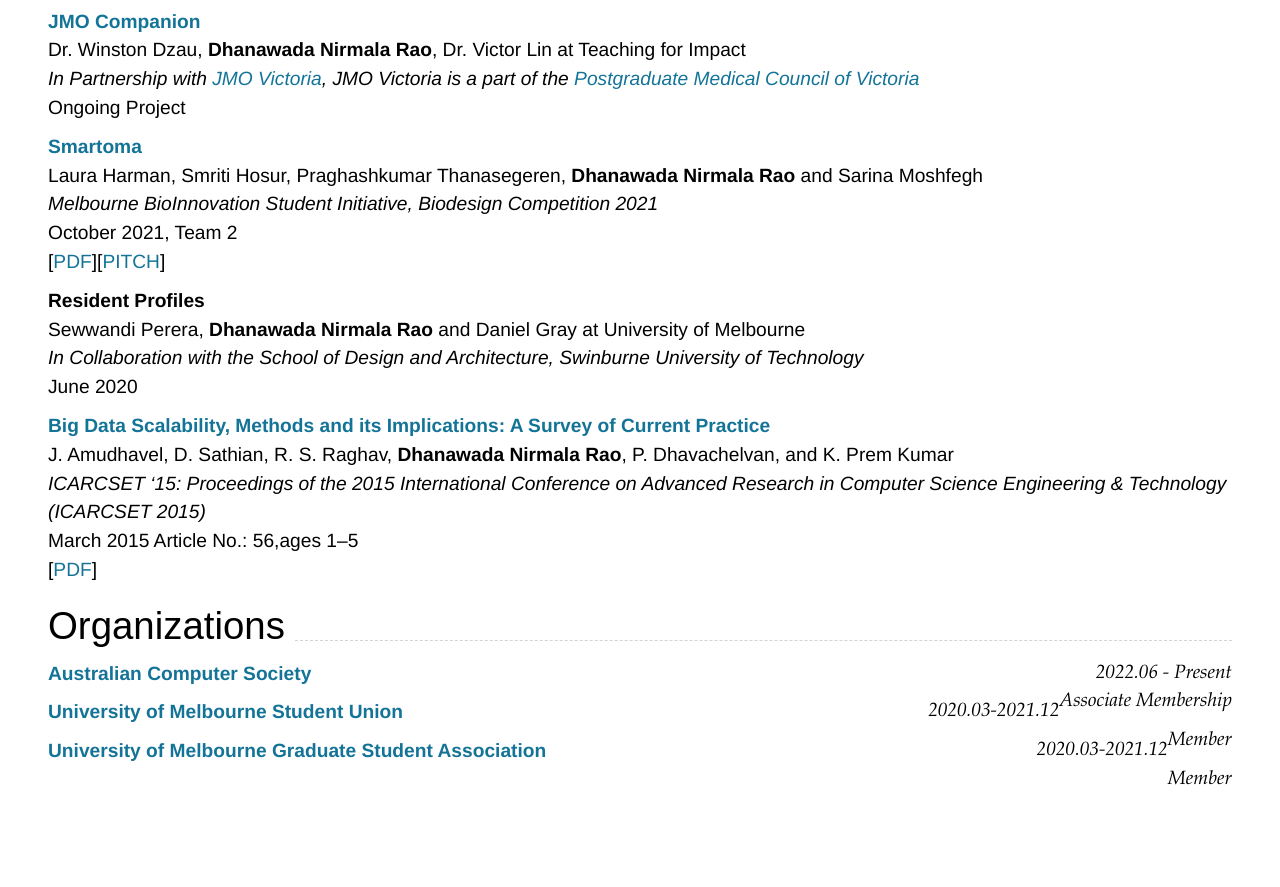
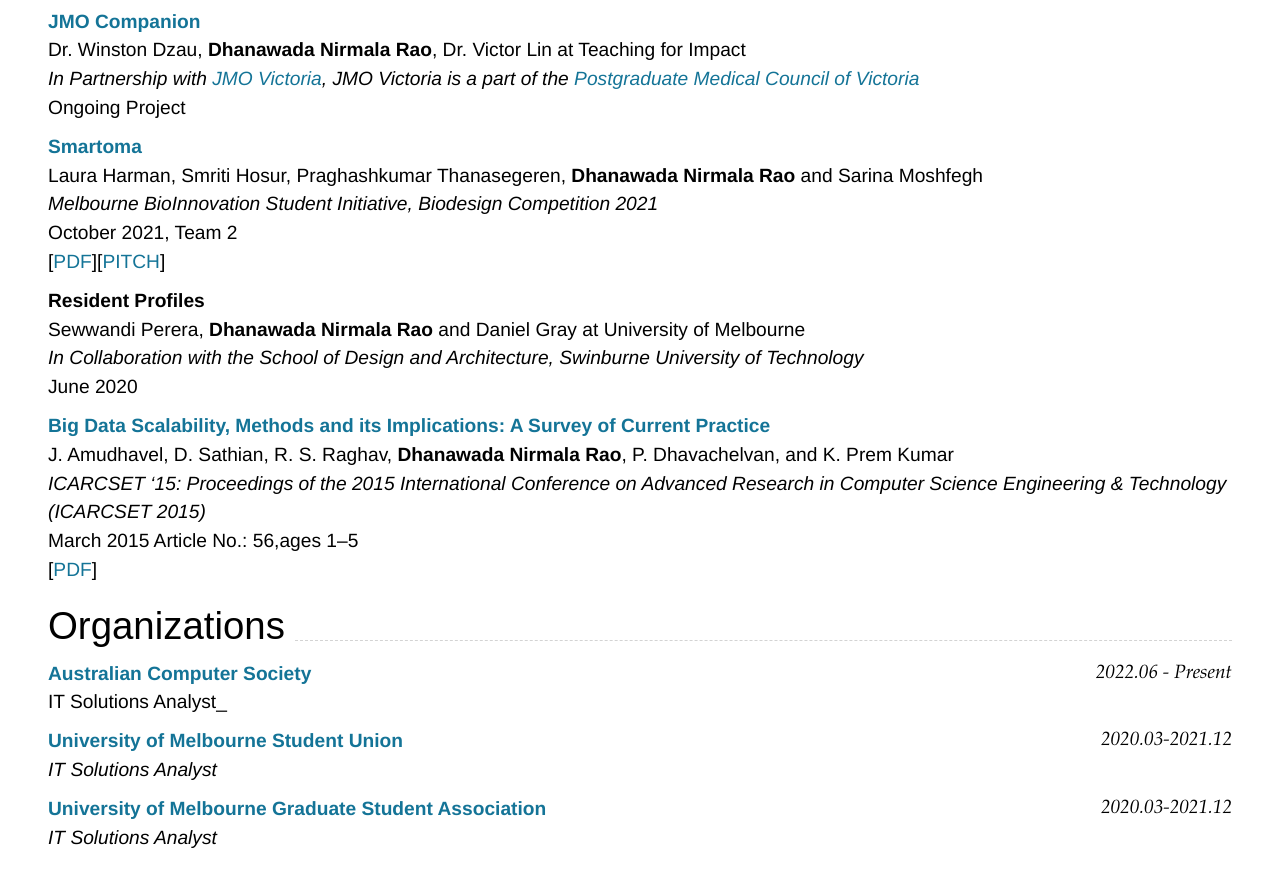
Before and after one commit to thedhanawada/me, a Jekyll site: the page built from index.md, in a window 1280 px wide and 900 px high, scrolled down 2705 px. Shown: the top 887 px of the window. Built offline with Jekyll 4.4.1, drawn with Linux system fonts in a browser that asks for light colours; nearby versions of some CDN libraries; before the commit the page ends 3519 px from its top, so only the background shows below that.

Commit message:
Update index.md

````diff
--- a/index.md
+++ b/index.md
@@ -170,14 +170,8 @@ _ICARCSET '15: Proceedings of the 2015 International Conference on Advanced Rese
 ## Organizations
 
 ### **[Australian Computer Society](https://www.acs.org.au/){:target="_blank"}** `2022.06 - Present`
-```
-Associate Membership
-```
+IT Solutions Analyst_<br>
 ### **[University of Melbourne Student Union](https://umsu.unimelb.edu.au/){:target="_blank"}** `2020.03-2021.12`
-```
-Member
-```
+_IT Solutions Analyst_<br>
 ### **[University of Melbourne Graduate Student Association](https://umsu.unimelb.edu.au/){:target="_blank"}** `2020.03-2021.12`
-```
-Member
-```
+_IT Solutions Analyst_<br>
````
